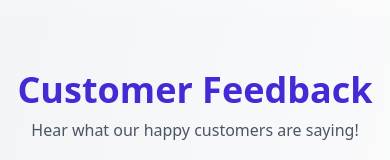
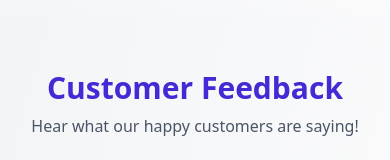
Before and after one commit to nk-rifat/A-10-Sports-Equipment-Store-B-10-Client-Side, a React (Vite) app: page / in a window 390 px wide. Shown: the part 384-544 px from the top of the page. Built offline with nearby package versions, Linux system fonts and the light colour scheme; no server answers.

Commit message:
update the customer feedback class

```diff
--- a/src/Pages/CustomersFeedback.jsx
+++ b/src/Pages/CustomersFeedback.jsx
@@ -42,7 +42,7 @@ const CustomersFeedback = () => {
     return (
         <section className="bg-gradient-to-br from-gray-100 to-white py-14 px-4">
             <div className="text-center mb-10">
-                <h2 className="text-4xl font-bold text-primary">Customer Feedback</h2>
+                <h2 className="text-3xl sm:text-4xl font-bold text-primary">Customer Feedback</h2>
                 <p className="text-gray-600 mt-2">Hear what our happy customers are saying!</p>
             </div>
             <div className="grid grid-cols-1 md:grid-cols-3 gap-8 max-w-6xl mx-auto">
```
